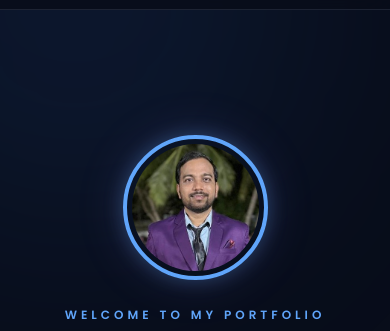
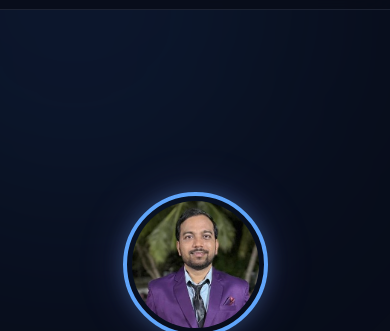
Before and after one commit to Himansh11296/my-website, a plain HTML site: page index.html in a window 390 px wide. Shown: the part 71-402 px from the top of the page. Drawn offline with nearby package versions, Linux system fonts and the light colour scheme.

Commit message:
Restore premium portfolio design styles

```diff
--- a/style.css
+++ b/style.css
@@ -506,7 +506,7 @@ footer {
     }
 
     .hero {
-    min-height: calc(100svh - 75px);
+    min-height: calc(100svh + 40px);
     padding: 40px 20px;
     display: flex;
     align-items: center;
```
